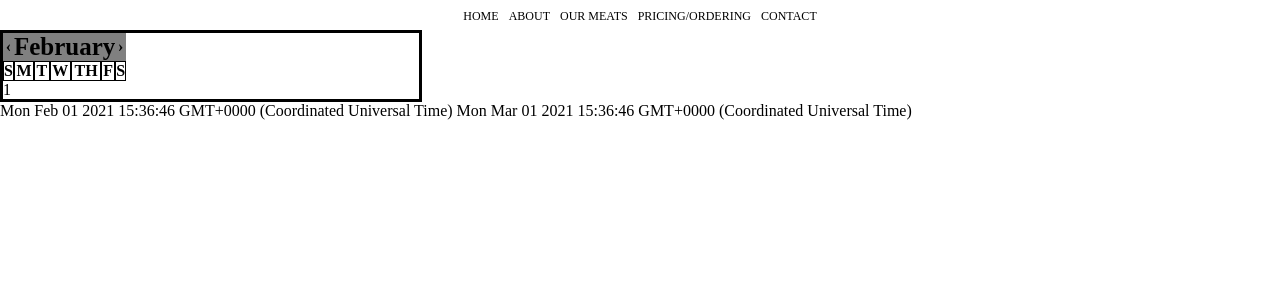
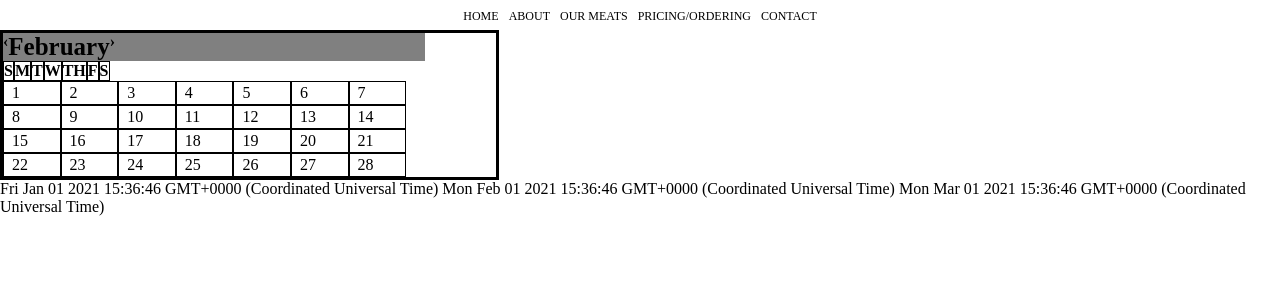
Before and after one commit to mwave317/farm, an Angular app: page /ordering in a window 1280 px wide. Shown: the top 300 px of the page. Built offline with nearby package versions, Linux system fonts and the light colour scheme.

Commit message:
All of the number are now looping in the calendar on the correct rows.

```diff
--- a/src/app/calendar/calendar.component.css
+++ b/src/app/calendar/calendar.component.css
@@ -5,7 +5,7 @@
 .calender-container {
 
     border: 3px solid black;
-    width: 33vw;
+    width: 39vw;
 }
 
 a {
@@ -28,9 +28,23 @@ a {
 }
 
 .calendar-days {
-    padding: 10px;
+    padding: 15px;
     background-color: #669999;
     border: 3px solid #c2c2c2;
     text-align: center;
-    vertical-align: center;
+    /* /* vertical-align: center; */
 }
+
+tr {
+    display: flex;
+    flex-wrap: wrap;
+    width: 33vw;
+
+}
+td {
+
+    /* text-align: center; */
+    border: 1px solid black;
+    padding: 2px 8px;
+    width: 4.5vw;
+}
--- a/src/app/calendar/calendar.component.html
+++ b/src/app/calendar/calendar.component.html
@@ -7,13 +7,12 @@
              <tr><th class="daysOfTheWeek">S</th><th class="daysOfTheWeek">M</th><th class="daysOfTheWeek">T</th><th class="daysOfTheWeek">W</th><th class="daysOfTheWeek">TH</th><th class="daysOfTheWeek">F</th><th class="daysOfTheWeek">S</th></tr>
          </thead>
          <tbody>
-
-             {{firstDay}}
+           <tr><td *ngFor="let day of numberOfDays; let i = index">{{day}}</td></tr>
          </tbody>
      </table>
     </div>
-
 </div>
 </div>
+{{firstDayOfThePreviousMonth}}
 {{firstOfTheCurrentMonth}}
 {{firstOfNextMonth}}
--- a/src/app/calendar/calendar.component.ts
+++ b/src/app/calendar/calendar.component.ts
@@ -10,22 +10,35 @@ export class CalendarComponent implements OnInit {
   date = new Date();
   month = this.date.getMonth();
   fullMonth: string[] = ['January', 'February', 'March', 'April', 'May', 'June', 'July ', 'August', 'September', 'October', 'November', 'December'];
+  fullDaysOfTheWeek: string[] = ['Sunday', 'Monday', 'Tuesday', 'Wednesday', 'Thursday', 'Friday', 'Saturday'];
   displayedMonth: string = '';
   year = this.date.getFullYear();
   firstDay = (new Date(this.year, this.month)).getDay();
+  firstDayOfThePreviousMonth: Date;
   firstOfTheCurrentMonth: Date;
+  daysInTheCurrentMonth: number = 28;
   firstOfNextMonth: Date;
+  numberOfDays: number[] = [];
 
   constructor() { }
 
   ngOnInit(): void {
+    this.displayMonth();
+    this.getTheFirstOfThePreviousMonth();
+    this.getTheFirstOfTheCurrentMonth();
+    this.startTheCurrentMonthOnTheCorrectDay();
     this.getTheFirstOfNextMonth();
-    this.getTheFirstOfTheCurrentMonth()
-    this.displayMonth();
+
   }
 
   displayMonth () {
    return this.displayedMonth =  this.fullMonth[this.month];
+  }
+
+  getTheFirstOfThePreviousMonth() {
+    let firstDayOfThePreviousMonth = new Date();
+    firstDayOfThePreviousMonth.setMonth(firstDayOfThePreviousMonth.getMonth()-1, 1);
+    return this.firstDayOfThePreviousMonth = firstDayOfThePreviousMonth;
   }
 
   getTheFirstOfTheCurrentMonth() {
@@ -39,4 +52,20 @@ export class CalendarComponent implements OnInit {
     firstOfNextMonth.setMonth(firstOfNextMonth.getMonth()+1, 1);
     return this.firstOfNextMonth = firstOfNextMonth;
   }
+
+  startTheCurrentMonthOnTheCorrectDay() {
+    let splitCurrentMonth = this.firstOfTheCurrentMonth.toString().split(' ');
+    if (splitCurrentMonth[0] === 'Mon') {
+      console.log('hello');
+    }
+
+    if(this.daysInTheCurrentMonth) {
+      for (let i = 1; i<= this.daysInTheCurrentMonth; i++){
+        this.numberOfDays.push(i);
+      }
+      console.log(this.numberOfDays);
+    }
+
+    console.log(splitCurrentMonth);
+  }
 }
```
